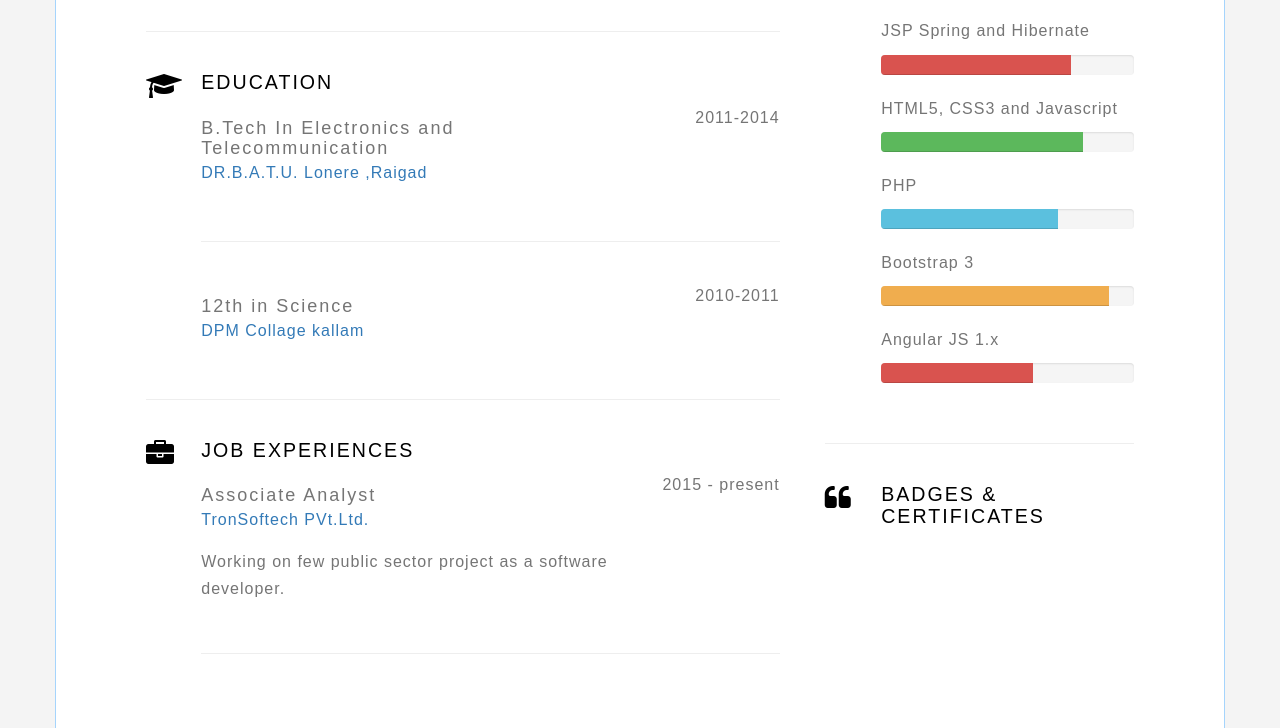
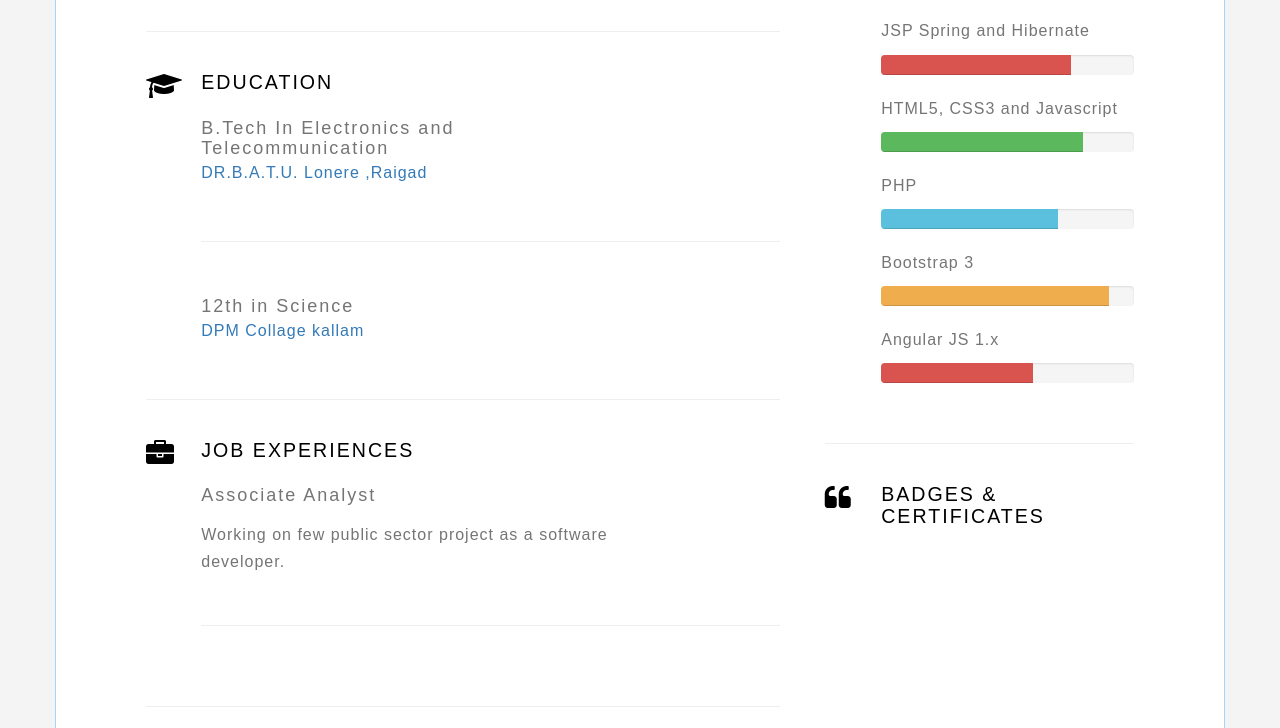
Before and after one commit to shriganeshchoudhari/shriganeshchoudhari.github.io, a plain HTML site: page index.html in a window 1280 px wide. Shown: the part 794-1522 px from the top of the page. Drawn offline with nearby package versions, Linux system fonts and the light colour scheme; a script that the page names is missing; a web font is replaced by a local one.

Commit message:
Update index.html
done

```diff
--- a/index.html
+++ b/index.html
@@ -147,7 +147,7 @@
                         </div>
 
                         <div class="year col-md-3">
-                            <p>2011-2014</p>
+                            <p></p>
                         </div>
                     </div><!--Education & Certification 1 end-->
 
@@ -161,7 +161,7 @@
                         </div>
 
                         <div class="year col-md-3">
-                            <p>2010-2011</p>
+                            <p></p>
                         </div>
                     </div><!--Education & Certification 2 end-->
                 </div>
@@ -183,13 +183,13 @@
                     <div class="row">
                         <div class="col-md-9">
                             <h4>Associate Analyst</h4>
-                            <p class="sub"><a href="http://www.tronsoftech.com">TronSoftech PVt.Ltd.</a>
+                            <p class="sub"><a href=""></a>
                             </p>
                             <p>Working on few public sector project as a software developer.</p>
                         </div>
 
                         <div class="year col-md-3">
-                            <p>2015 - present</p>
+                            <p></p>
                         </div>
                     </div><!--Job 1 end-->
 
```
